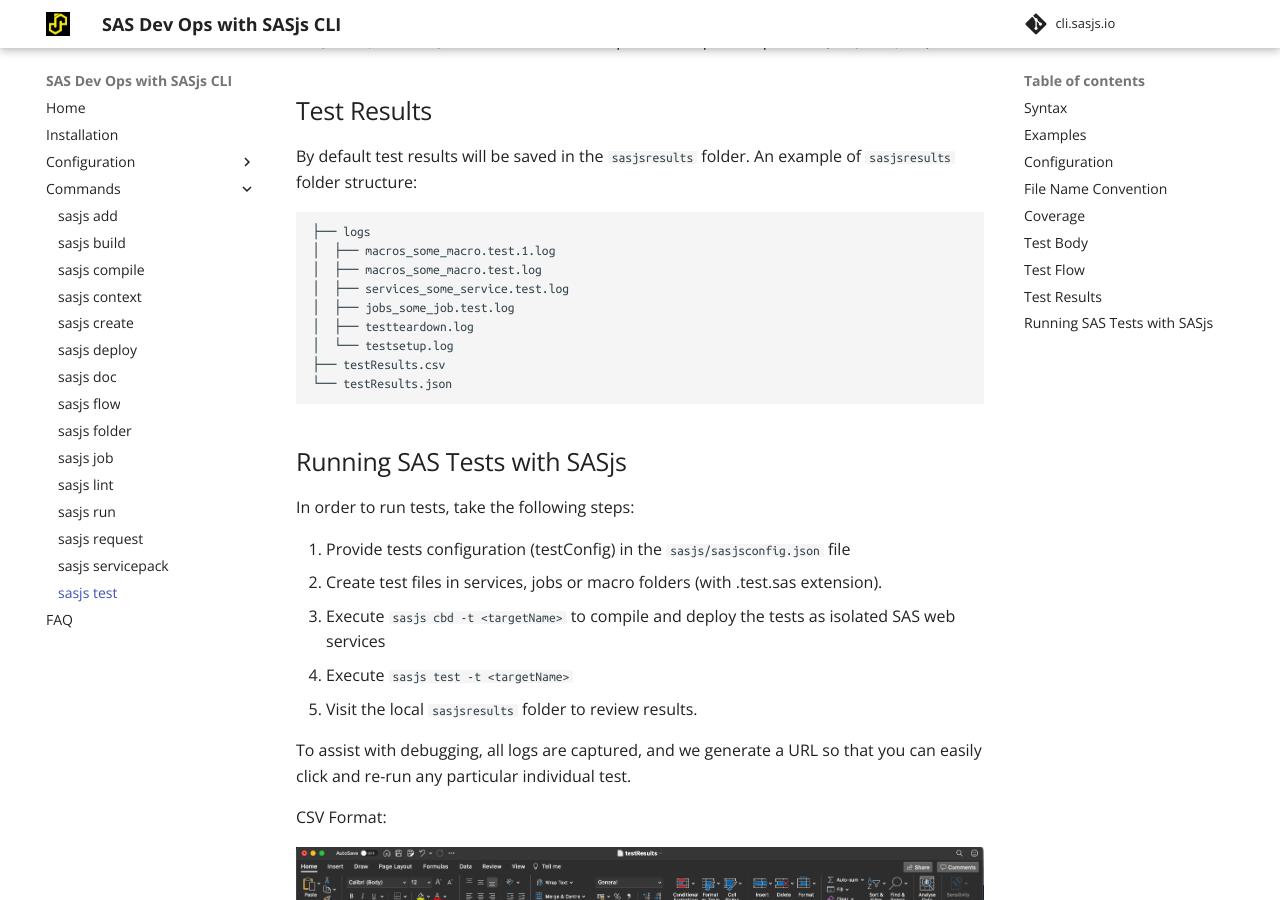
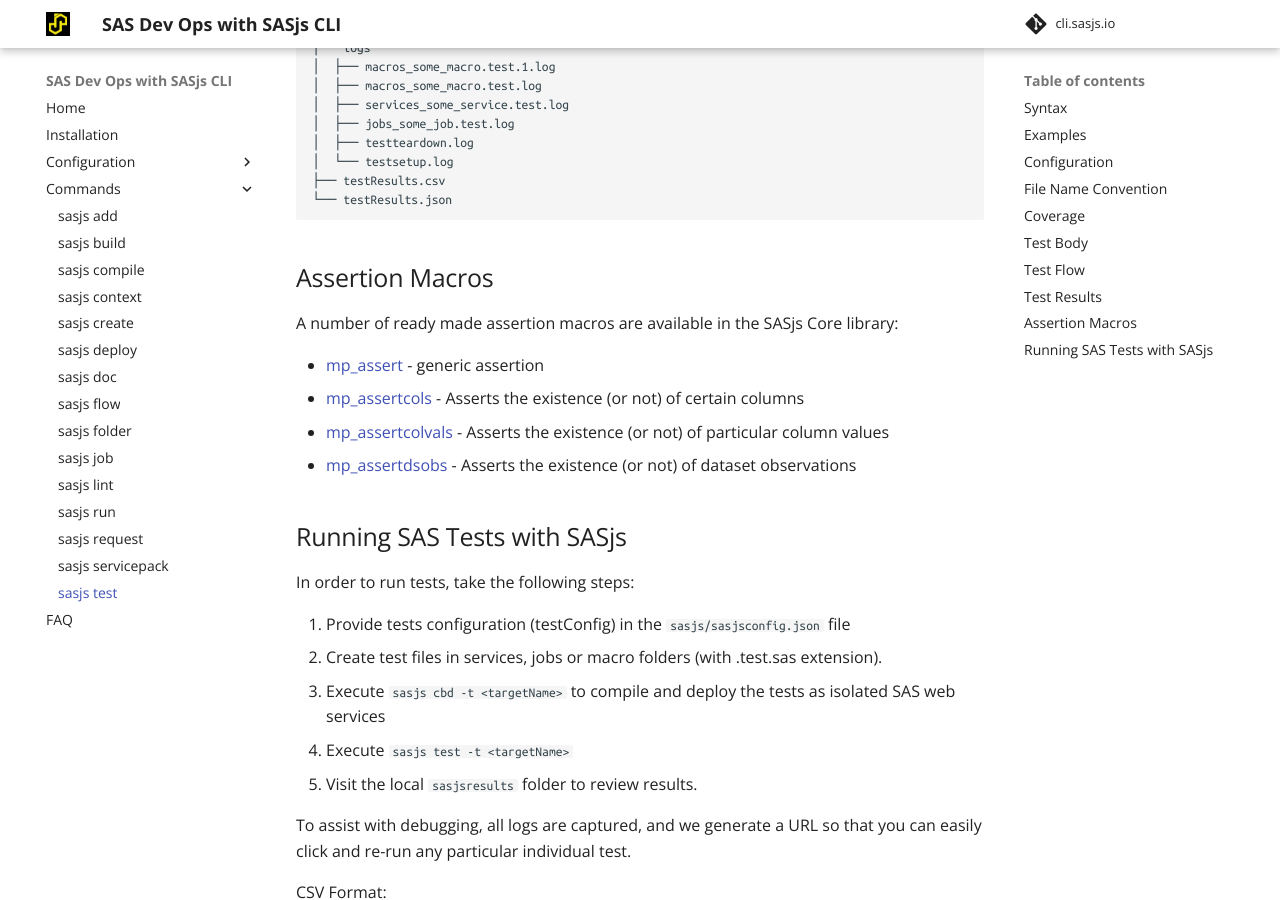
Before and after one commit to sasjs/cli.sasjs.io, an MkDocs documentation site: the page built from docs/test.md, in a window 1280 px wide and 900 px high, scrolled down 5015 px. Built offline with MkDocs 1.6.1 and Material for MkDocs 9.7.7, drawn with Linux system fonts in a browser that asks for light colours; some of the changed text lies outside the part shown.

Commit message:
Update test.md

````diff
--- a/docs/test.md
+++ b/docs/test.md
@@ -181,6 +175,15 @@
 └── testResults.json
 ```
 
+## Assertion Macros
+
+A number of ready made assertion macros are available in the SASjs Core library:
+
+* [mp_assert](https://core.sasjs.io/mp__assert_8sas.html) - generic assertion
+* [mp_assertcols](https://core.sasjs.io/mp__assertcols_8sas.html) - Asserts the existence (or not) of certain columns
+* [mp_assertcolvals](https://core.sasjs.io/mp__assertcolvals_8sas.html) - Asserts the existence (or not) of particular column values
+* [mp_assertdsobs](https://core.sasjs.io/mp__assertdsobs_8sas.html) - Asserts the existence (or not) of dataset observations
+
 ## Running SAS Tests with SASjs
 
 In order to run tests, take the following steps:
````
Also changed, not shown: other parts of docs/test.md (+0 -6 lines).
